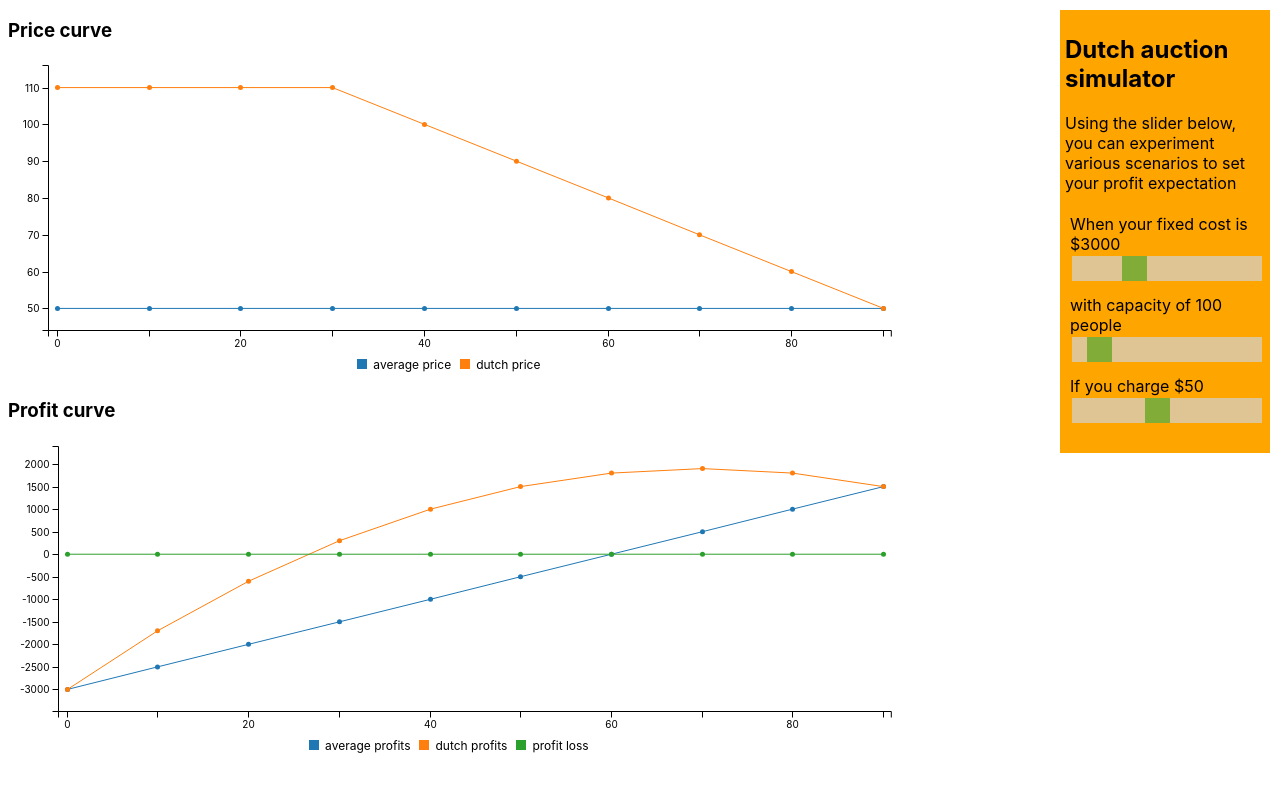
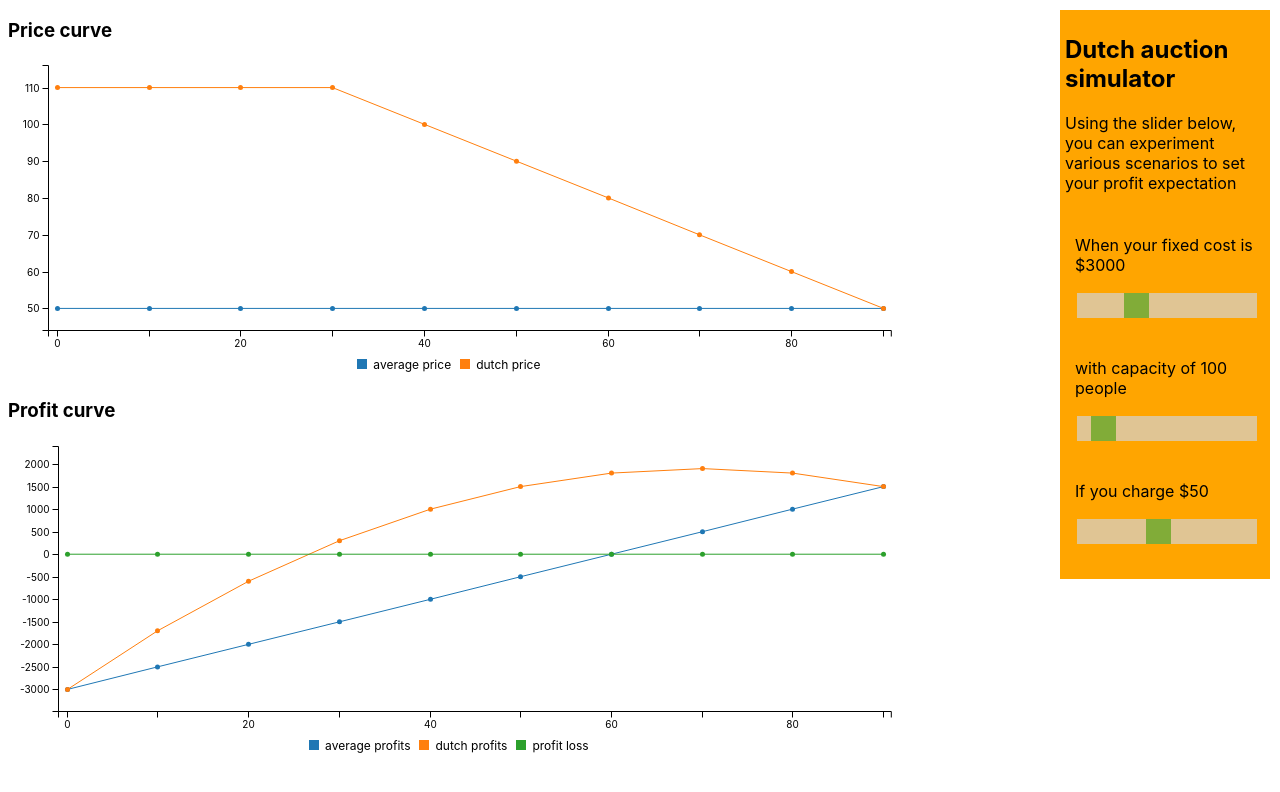
Before and after one commit to makoto/dutch, a plain HTML site: page index.html in a window 1280 px wide. Drawn offline with nearby package versions, Linux system fonts and the light colour scheme.

Commit message:
Add styling

```diff
--- a/index.html
+++ b/index.html
@@ -11,7 +11,6 @@
       .slidecontainer {
           width: 100%;
       }
-
       .slider {
           -webkit-appearance: none;
           width: 100%;
@@ -54,7 +53,7 @@
         padding-left: 0;
       }
       li{
-        padding:5px;
+        padding:10px;
       }
       .side{
         padding: 5px;
@@ -186,18 +185,21 @@
       </div>
       <ul>
         <li>
-          When your fixed cost is $<span id="cost-output">3000</span>
-          <br/>
-          <input type="range" min="0" max="10000" step="100" value="3000" class="slider" id="cost-input">
+          <p>
+            When your fixed cost is $<span id="cost-output">3000</span>
+          </p>
+           <input type="range" min="0" max="10000" step="100" value="3000" class="slider" id="cost-input">
         </li>
         <li>
-          with capacity of <span id="capacity-output">100</span> people
-          <br/>
+          <p>
+            with capacity of <span id="capacity-output">100</span> people
+          </p>
           <input type="range" min="10" max="1000" step="10" value="100" class="slider" id="capacity-input">
         </li>
         <li>
-          If you charge $<span id="price-output">50</span>
-          <br />
+          <p>
+            If you charge $<span id="price-output">50</span>
+          </p>
           <input type="range" min="10" max="100" step="10" value="50" class="slider" id="price-input">
         </li>
       </ul>
```
